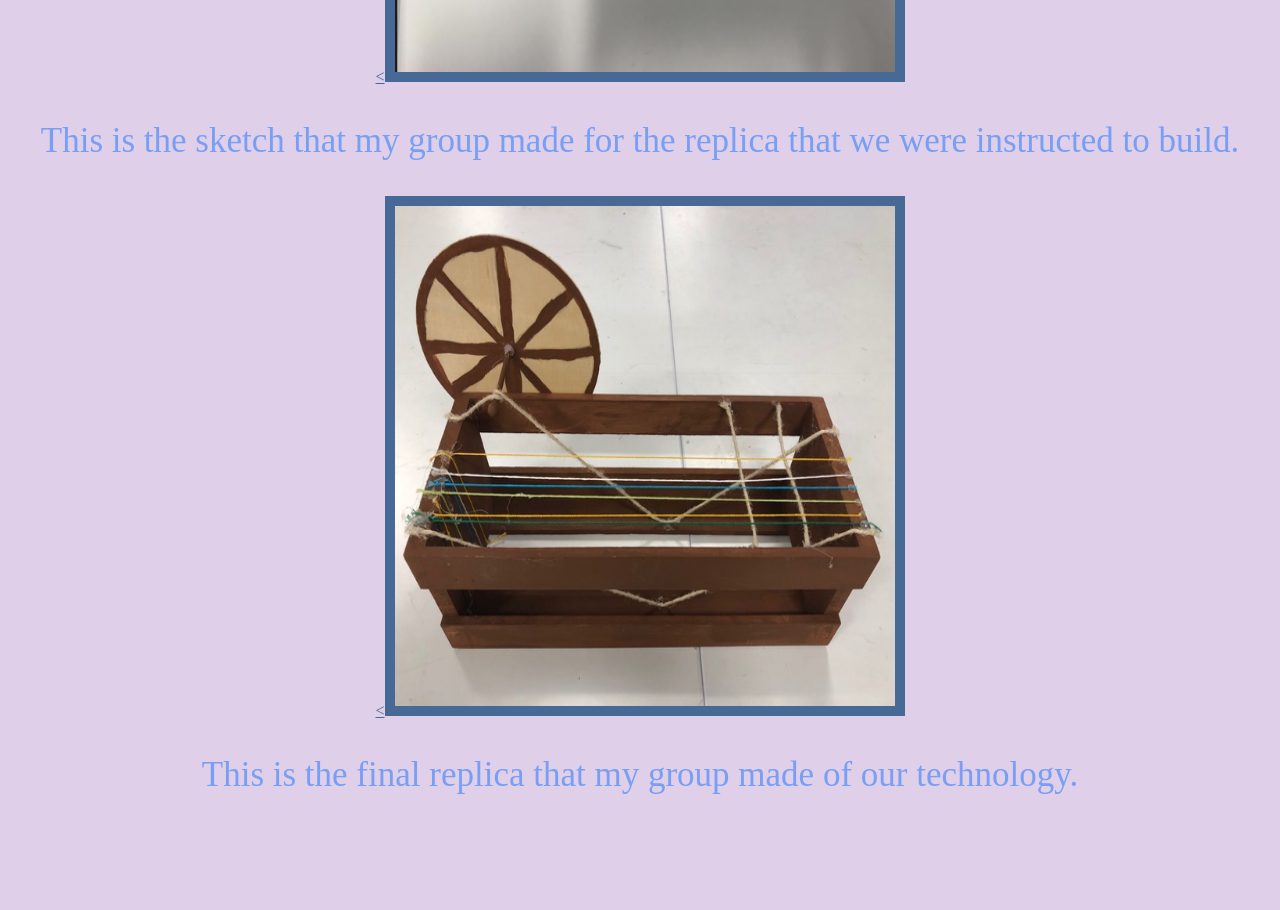
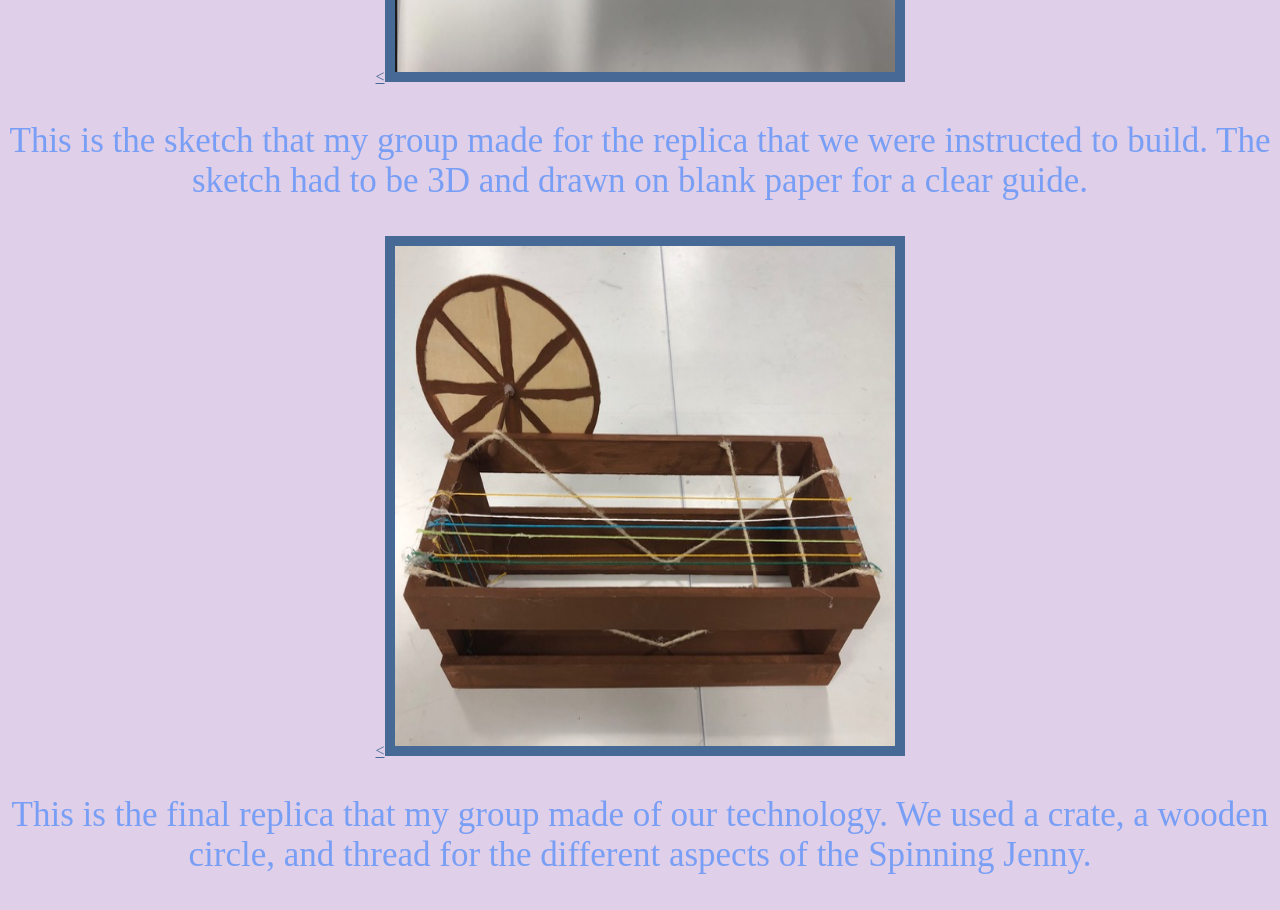
Before and after one commit to haileyreyes/exhibition, a plain HTML site: page daramolatwo.html in a window 1280 px wide. Shown: the part 1720-2630 px from the top of the page. Before the commit the page ends 2550 px from the top, so only its background shows below. Drawn offline with Linux system fonts and the light colour scheme.

Commit message:
Add files via upload

```diff
--- a/daramolatwo.html
+++ b/daramolatwo.html
@@ -23,10 +23,10 @@
 
 <center><a href="images/SpinningJenny.PNG" target="_blank"><<img style="border: 10px solid  #466995;" src="images/SpinningJenny.PNG"></a></center>
 
-<center><p>This is the sketch that my group made for the replica that we were instructed to build.</p></center>
+<center><p>This is the sketch that my group made for the replica that we were instructed to build. The sketch had to be 3D and drawn on blank paper for a clear guide.</p></center>
 
 <center><a href="images/replicaone.png" target="_blank"><<img style="border: 10px solid  #466995;" src="images/replicaone.png"></a></center>
 
-<center><p>This is the final replica that my group made of our technology.</p></center>
+<center><p>This is the final replica that my group made of our technology. We used a crate, a wooden circle, and thread for the different aspects of the Spinning Jenny.</p></center>
 
 </body>
```
